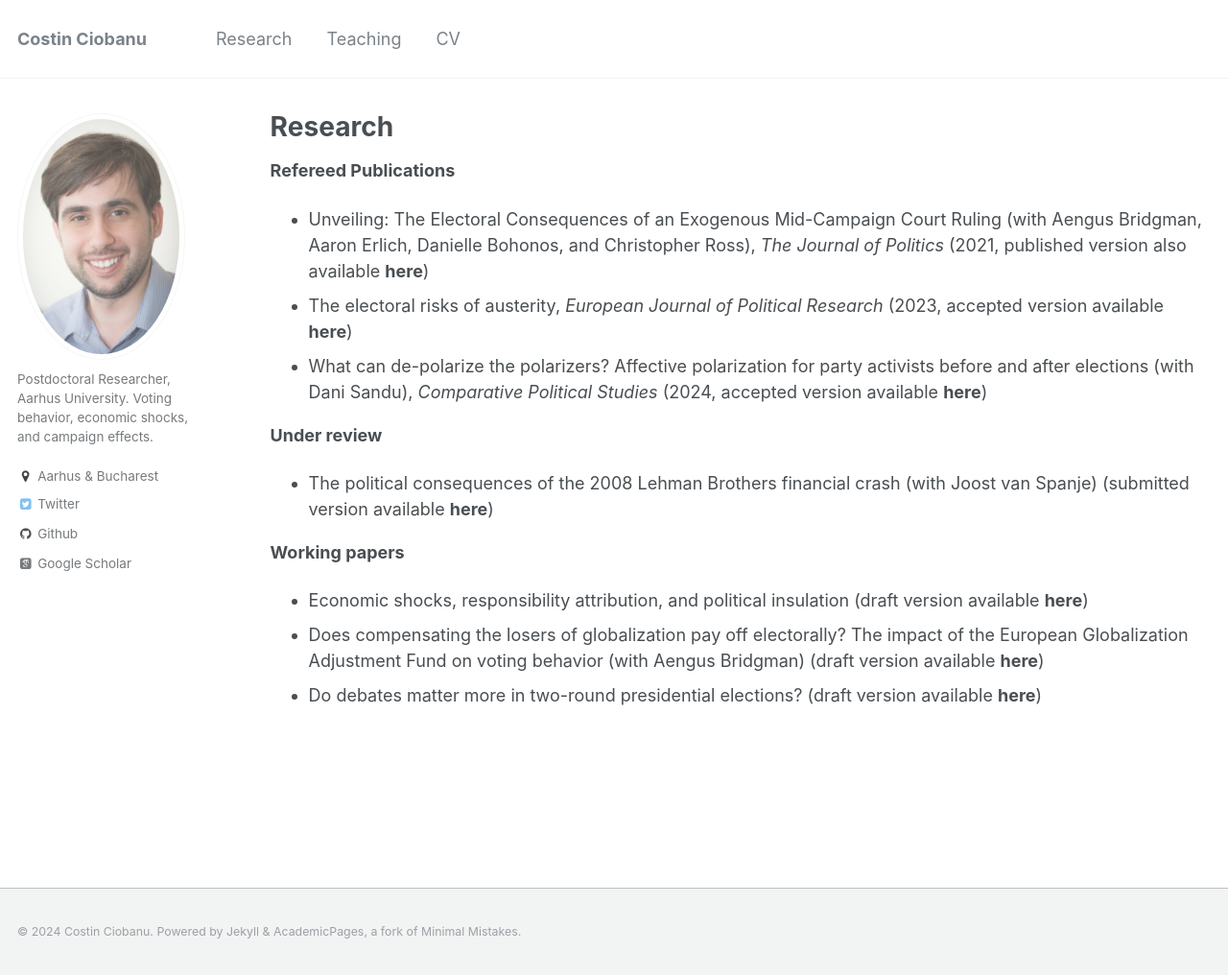
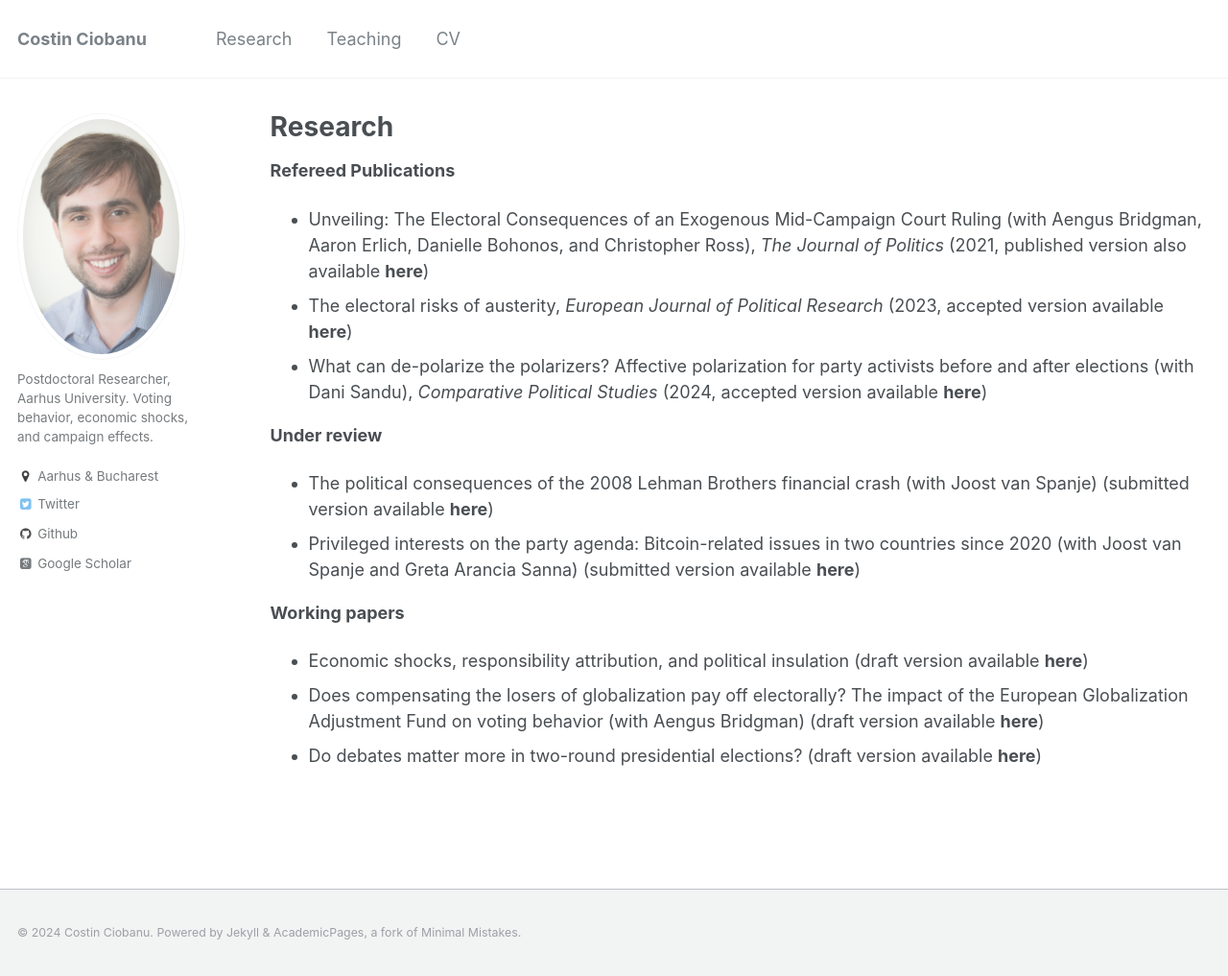
Before and after one commit to costinciobanu/costinciobanu.github.io, a Jekyll site: the page built from _pages/research.md, in a window 1280 px wide and 1017 px high. Shown: the whole window at 96% size. Built offline with Jekyll 4.4.1, drawn with Linux system fonts in a browser that asks for light colours; some web fonts are replaced.

Commit message:
Update research.md

```diff
--- a/_pages/research.md
+++ b/_pages/research.md
@@ -14,6 +14,7 @@ author_profile: true
 <b>Under review</b>
 
 * The political consequences of the 2008 Lehman Brothers financial crash (with Joost van Spanje) (submitted version available [<b>here</b>](https://www.dropbox.com/s/2sxxkjdd9ki3val/Ciobanu%20and%20van%20Spanje%20-%20Lehman.pdf?dl=0))
+* Privileged interests on the party agenda: Bitcoin-related issues in two countries since 2020 (with Joost van Spanje and Greta Arancia Sanna) (submitted version available [<b>here</b>](https://www.dropbox.com/home/Working%20papers?preview=Bitcoin_paper.pdf))
 <!-- * Offshoring, Automation, and Support for Radical Political Action (with Leonardo Baccini and Krzysztof Pelc) (submitted version available [<b>here</b>](https://www.dropbox.com/scl/fi/039w1tx6e73965e4bqjjl/BCP-Offshoring-Automation-March-2024.pdf?rlkey=k6gjjy3hqbfyumr6geoyovzff&dl=0)) -->
 
 <b>Working papers</b>
```
